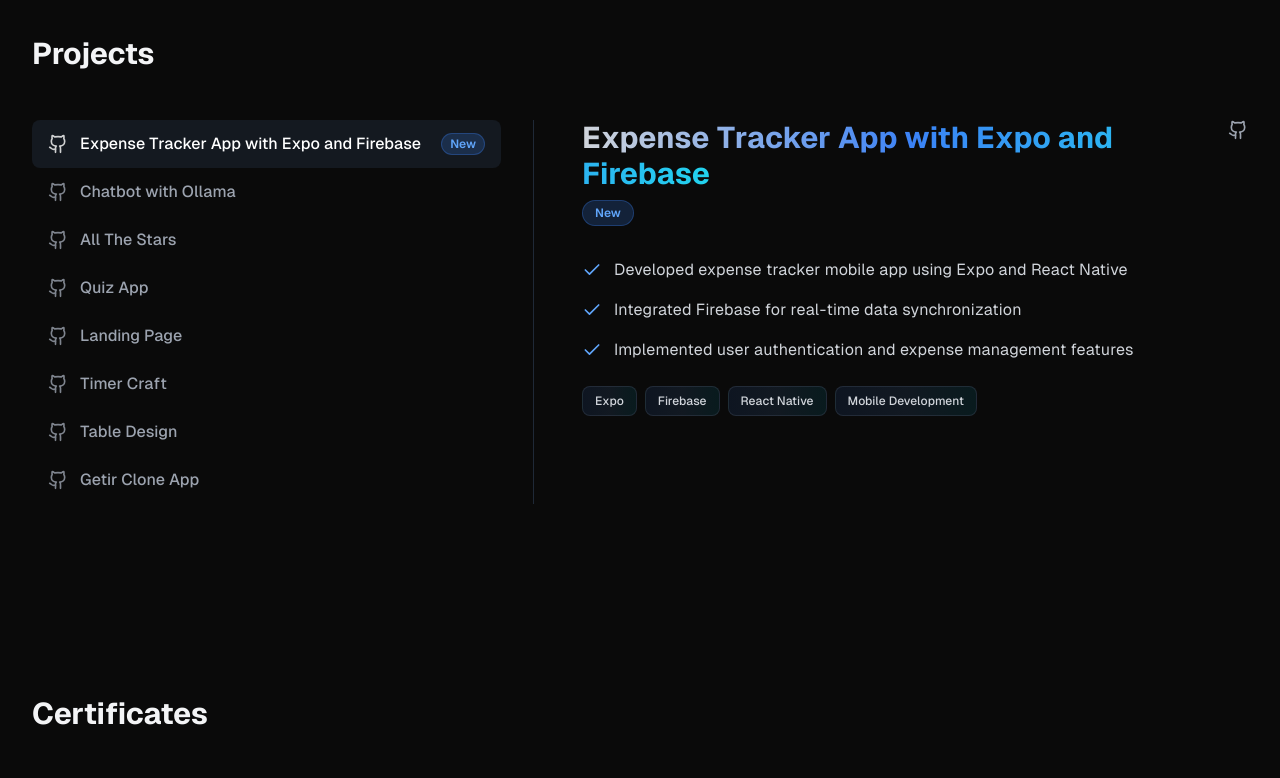
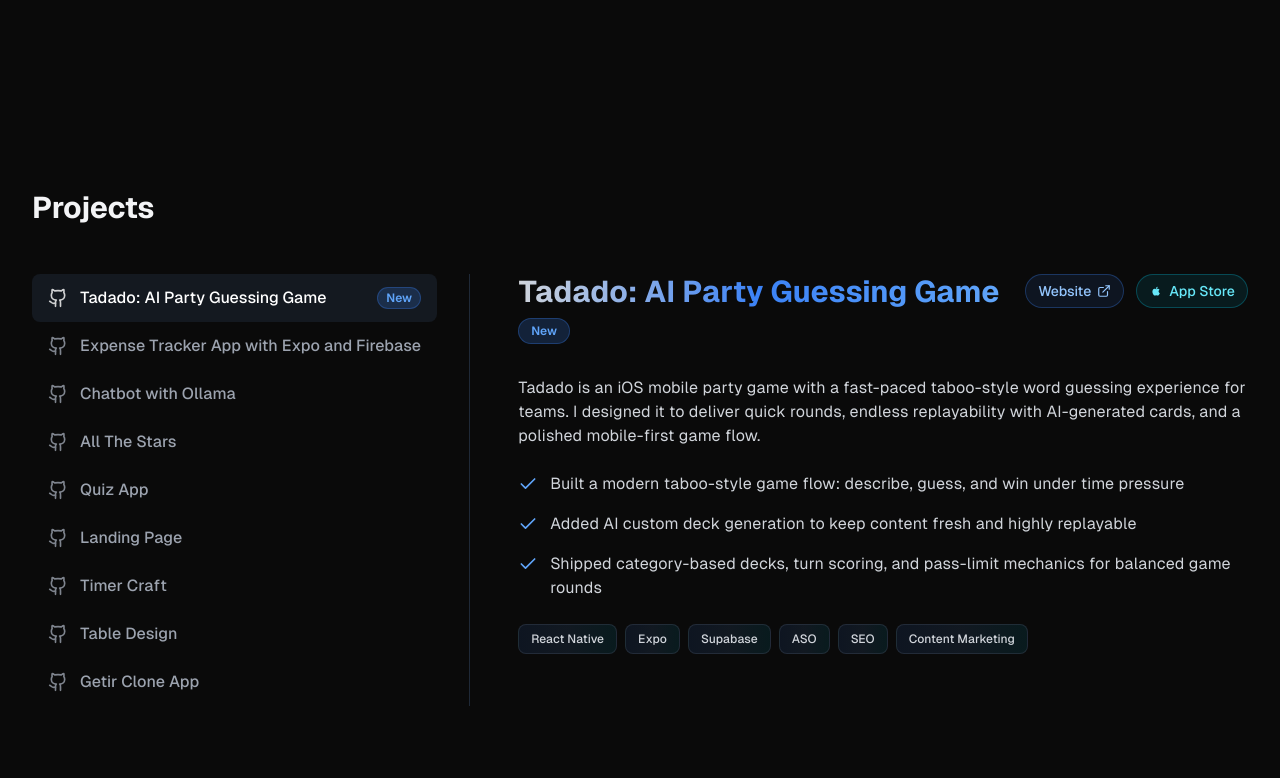
Before and after one commit to erenasiroglu/my-portfolio, a Next.js app: page / in a window 1280 px wide. Shown: the part 1401-2179 px from the top of the page. Built offline with nearby package versions, Linux system fonts and the light colour scheme.

Commit message:
feat: update portfolio

```diff
--- a/app/components/Hero.tsx
+++ b/app/components/Hero.tsx
@@ -67,7 +67,7 @@
         initial={{ opacity: 0, y: 30 }}
         animate={{ opacity: 1, y: 0 }}
         transition={{ duration: 0.8, ease: [0.16, 1, 0.3, 1] }}
-        className="relative z-10 pt-32 md:pt-48 pb-12 md:pb-16 text-center"
+        className="relative z-10 min-h-[75vh] md:min-h-[82vh] pt-32 md:pt-48 pb-12 md:pb-16 text-center flex flex-col justify-center"
       >
         {isLoading ? (
           <div className="flex flex-col items-center gap-6">
@@ -95,7 +95,7 @@
                     className: "text-5xl md:text-6xl lg:text-7xl font-bold bg-clip-text text-transparent bg-gradient-to-r from-gray-300 via-blue-500 to-cyan-400",
                   },
                   {
-                    text: "Nasıroglu",
+                    text: "Nasıroğlu",
                     className: "text-5xl md:text-6xl lg:text-7xl font-bold bg-clip-text text-transparent bg-gradient-to-r from-blue-500 via-cyan-400 to-blue-300",
                   },
                 ]}
--- a/app/components/Projects.tsx
+++ b/app/components/Projects.tsx
@@ -17,8 +17,9 @@
     tr: string;
   };
   technologies: string[];
-  github_url: string;
+  github_url?: string;
   live_url?: string;
+  app_store_url?: string;
   isNew?: boolean;
   highlights?: {
     en: string[];
@@ -29,10 +30,43 @@
 const PROJECTS: Project[] = [
   {
     name: {
+      en: "Tadado: AI Party Guessing Game",
+      tr: "Tadado: AI Parti Tahmin Oyunu",
+    },
+    isNew: true,
+    description: {
+      en: "Tadado is an iOS mobile party game with a fast-paced taboo-style word guessing experience for teams. I designed it to deliver quick rounds, endless replayability with AI-generated cards, and a polished mobile-first game flow.",
+      tr: "Tadado, takımlar için hızlı tempolu tabu tarzı deneyim sunan bir iOS mobil parti oyunudur. Hızlı turlar, AI ile üretilen sınırsız kartlar ve mobil odaklı akıcı oyun akışıyla geliştirdim.",
+    },
+    live_url: "https://www.tadado.app/en",
+    app_store_url:
+      "https://apps.apple.com/tr/app/tadado-ai-party-guessing-game/id6753135485",
+    technologies: [
+      "React Native",
+      "Expo",
+      "Supabase",
+      "ASO",
+      "SEO",
+      "Content Marketing",
+    ],
+    highlights: {
+      en: [
+        "Built a modern taboo-style game flow: describe, guess, and win under time pressure",
+        "Added AI custom deck generation to keep content fresh and highly replayable",
+        "Shipped category-based decks, turn scoring, and pass-limit mechanics for balanced game rounds",
+      ],
+      tr: [
+        "Süre baskısı altında anlat-tahmin et-kazan akışıyla modern tabu tarzı oyun deneyimi geliştirdim",
+        "İçeriği sürekli taze tutmak için AI destekli özel deste üretimi ekledim",
+        "Dengeli oyun turları için kategori bazlı desteler, tur skorlama ve pas limiti mekaniklerini uyguladım",
+      ],
+    },
+  },
+  {
+    name: {
       en: "Expense Tracker App with Expo and Firebase",
       tr: "Gider Takip Uygulaması (Expo ve Firebase)",
     },
-    isNew: true,
     description: {
       en: "This project is an expense tracker application developed using Expo and Firebase. The application allows users to add, delete, and update expenses, as well as view their total expenses.",
       tr: "Bu proje, Expo ve Firebase kullanılarak geliştirilen bir gider takip uygulamasıdır. Uygulama, kullanıcıların gider eklemelerine, silmelerine ve güncellemelerine izin verirken toplam giderlerini görüntülemelerine olanak tanır.",
@@ -280,7 +314,10 @@
   };
 
   // Proje bağlantı tıklamalarını takip etme
-  const trackLinkClick = (type: "github" | "live", projectName: string) => {
+  const trackLinkClick = (
+    type: "github" | "live" | "app_store",
+    projectName: string
+  ) => {
     if (typeof window !== "undefined") {
       if (window.gtag) {
         window.gtag("event", "link_click", {
@@ -379,12 +416,33 @@
                       href={selectedProj.live_url}
                       target="_blank"
                       rel="noopener noreferrer"
-                      className="text-blue-400 hover:text-blue-300 transition-colors p-1.5 md:p-1 -m-1.5 md:-m-1"
+                      className="group inline-flex items-center gap-1.5 rounded-full border border-blue-500/30 bg-blue-500/10 px-3 py-1.5 text-xs md:text-sm font-medium text-blue-300 transition-all hover:border-blue-400/60 hover:bg-blue-500/20 hover:text-blue-200"
                       onClick={() => trackLinkClick("live", selectedProj.name[language])}
                     >
-                      <ExternalLink className="w-5 h-5 md:w-5 md:h-5" />
+                      Website
+                      <ExternalLink className="w-3.5 h-3.5 transition-transform group-hover:-translate-y-0.5 group-hover:translate-x-0.5" />
                     </Link>
                   )}
+                  {selectedProj.app_store_url && (
+                    <Link
+                      href={selectedProj.app_store_url}
+                      target="_blank"
+                      rel="noopener noreferrer"
+                      className="group inline-flex items-center gap-1.5 rounded-full border border-cyan-500/30 bg-cyan-500/10 px-3 py-1.5 text-xs md:text-sm font-medium text-cyan-300 transition-all hover:border-cyan-400/60 hover:bg-cyan-500/20 hover:text-cyan-200"
+                      onClick={() => trackLinkClick("app_store", selectedProj.name[language])}
+                    >
+                      <svg
+                        aria-hidden="true"
+                        viewBox="0 0 24 24"
+                        className="w-3.5 h-3.5 transition-transform group-hover:scale-110"
+                        fill="currentColor"
+                      >
+                        <path d="M16.365 12.635c.023 2.346 2.06 3.126 2.083 3.136-.017.055-.326 1.12-1.074 2.217-.646.948-1.317 1.892-2.375 1.911-1.04.02-1.374-.617-2.563-.617-1.188 0-1.56.598-2.543.637-1.02.039-1.797-1.024-2.448-1.968-1.33-1.925-2.347-5.441-.98-7.818.68-1.18 1.896-1.926 3.214-1.945 1.002-.02 1.949.676 2.563.676.615 0 1.77-.836 2.982-.713.508.021 1.933.205 2.848 1.545-.074.045-1.7.995-1.687 2.94zm-2.318-5.292c.542-.658.91-1.573.81-2.488-.78.031-1.726.52-2.287 1.178-.503.58-.942 1.509-.824 2.398.87.068 1.759-.443 2.301-1.088z" />
+                      </svg>
+                      App Store
+                    </Link>
+                  )}
+                  {selectedProj.github_url && (
                     <Link
                       href={selectedProj.github_url}
                       target="_blank"
@@ -394,8 +452,13 @@
                     >
                       <Github className="w-5 h-5 md:w-5 md:h-5" />
                     </Link>
+                  )}
                 </div>
               </div>
+
+              <p className="text-gray-300 text-sm md:text-base leading-relaxed mb-5 md:mb-6">
+                {selectedProj.description[language]}
+              </p>
 
               {selectedProj.highlights && (
                 <div className="space-y-3 md:space-y-4 mb-5 md:mb-6">
--- a/app/globals.css
+++ b/app/globals.css
@@ -10,7 +10,7 @@
   --primary-teal: #06b6d4;
   --accent-blue: #60a5fa;
   --accent-purple: #a78bfa;
-  --accent-teal: #22d3ee;
+  --accent-teal: #06b6d4;
   --gray-50: #f9fafb;
   --gray-100: #f3f4f6;
   --gray-200: #e5e7eb;
@@ -126,7 +126,7 @@
 }
 
 .gradient-text {
-  @apply bg-clip-text text-transparent bg-gradient-to-r from-gray-300 via-blue-500 to-cyan-400;
+  @apply bg-clip-text text-transparent bg-gradient-to-r from-gray-300 via-blue-500 to-blue-400;
 }
 
 .gradient-border {
```
Lines whose indentation alone changed are shown as unchanged.
